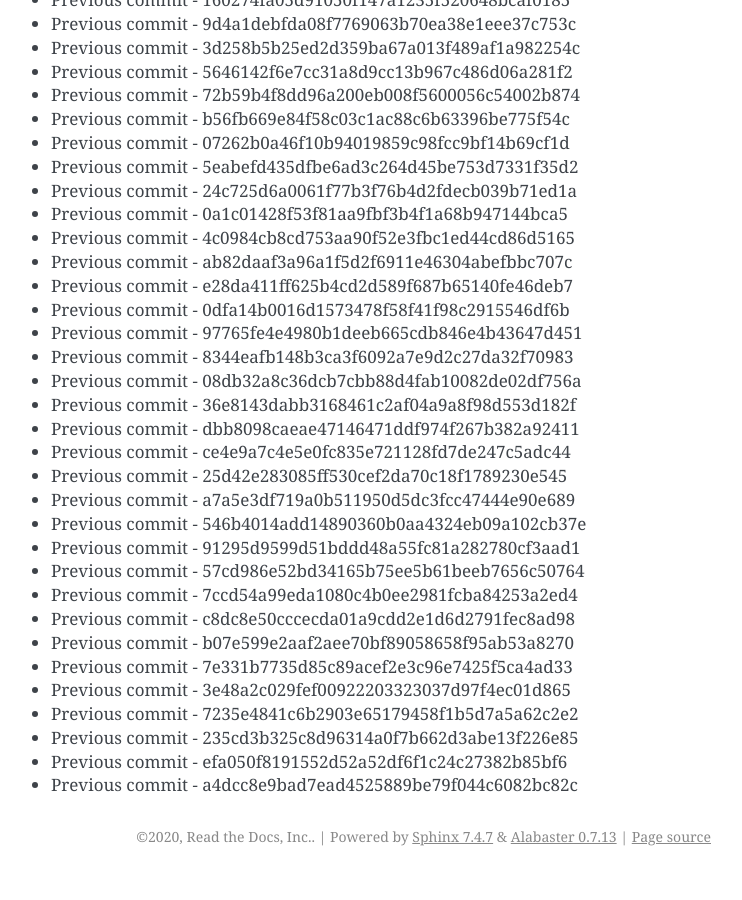
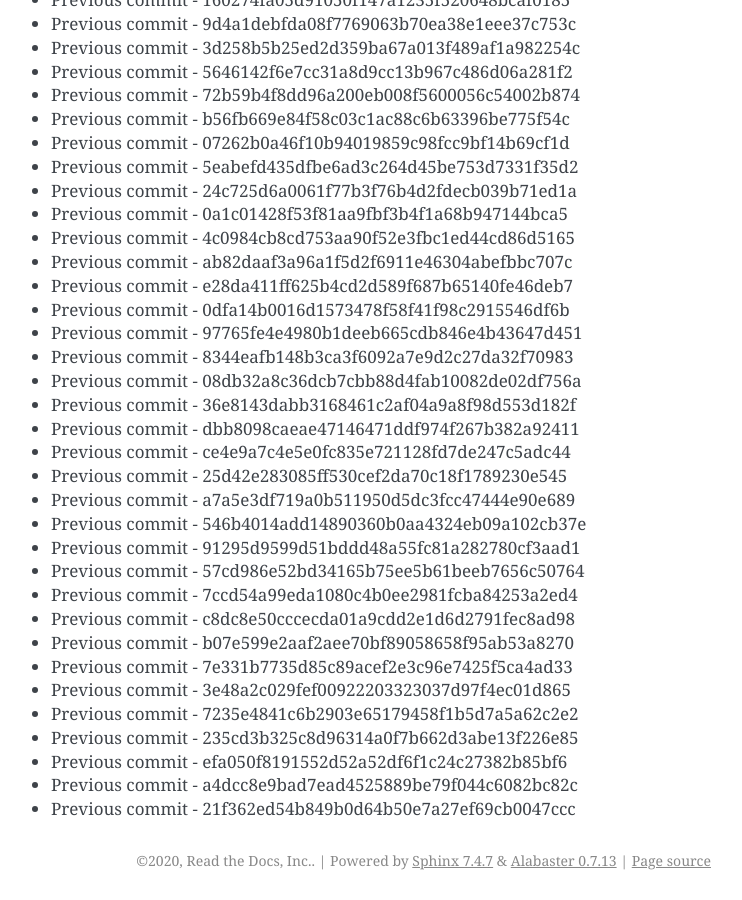
Before and after one commit to readthedocs/rtd-git-stresstest, a Sphinx documentation site: the page built from docs/updates.rst, in a window 1280 px wide and 900 px high, scrolled down 76377 px. Shown: the whole window, without its empty margins (399-1141 px from the left). Built offline with Sphinx 7.4.7, drawn with Linux system fonts in a browser that asks for light colours; before the commit the page ends 77253 px from its top, so only the background shows below that.

Commit message:
Generating commit from previous: 21f362ed54b849b0d64b50e7a27ef69cb0047ccc

```diff
--- a/docs/updates.rst
+++ b/docs/updates.rst
@@ -3241,3 +3241,4 @@ It can be tested for any performance characteristics.
 * Previous commit - 235cd3b325c8d96314a0f7b662d3abe13f226e85
 * Previous commit - efa050f8191552d52a52df6f1c24c27382b85bf6
 * Previous commit - a4dcc8e9bad7ead4525889be79f044c6082bc82c
+* Previous commit - 21f362ed54b849b0d64b50e7a27ef69cb0047ccc
```
